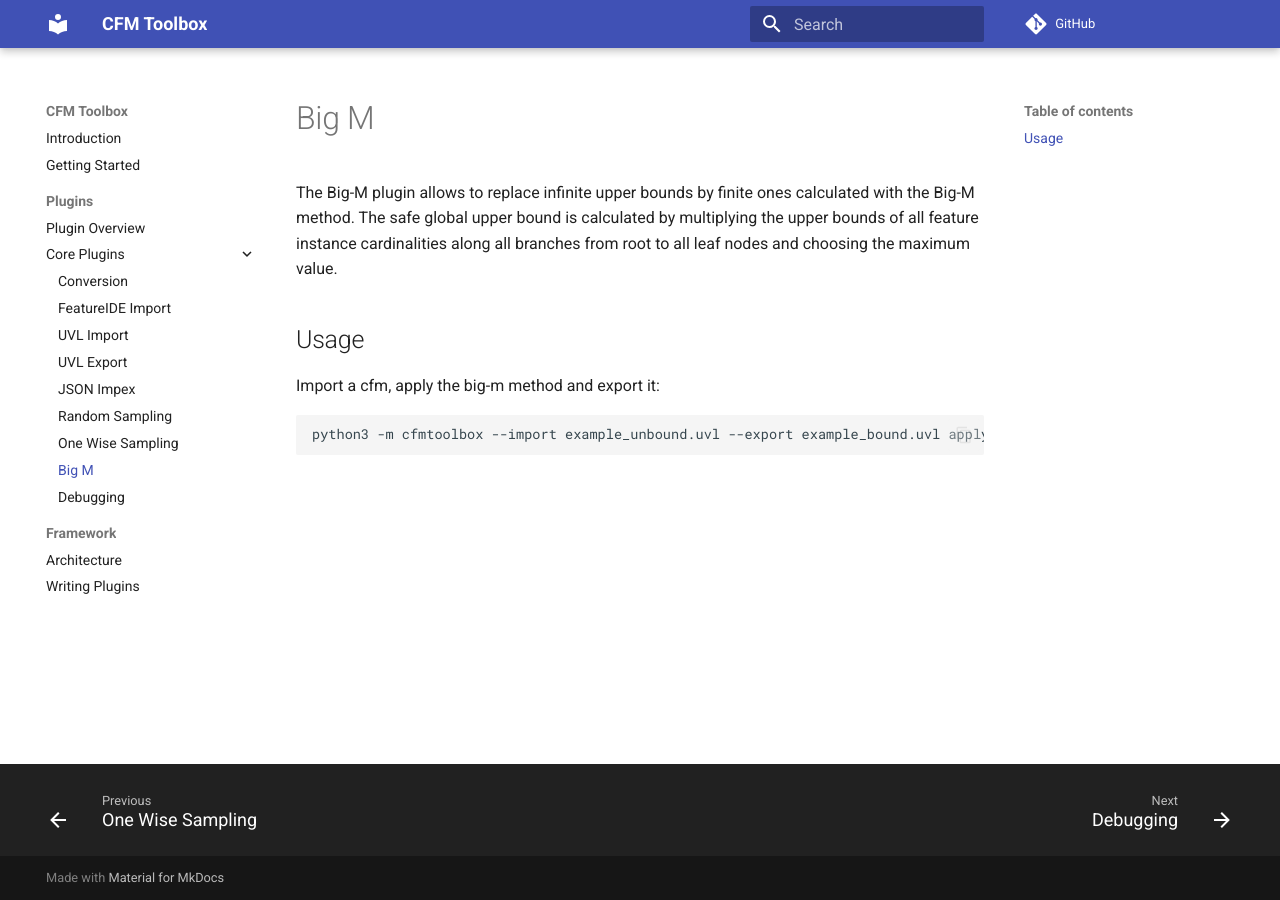
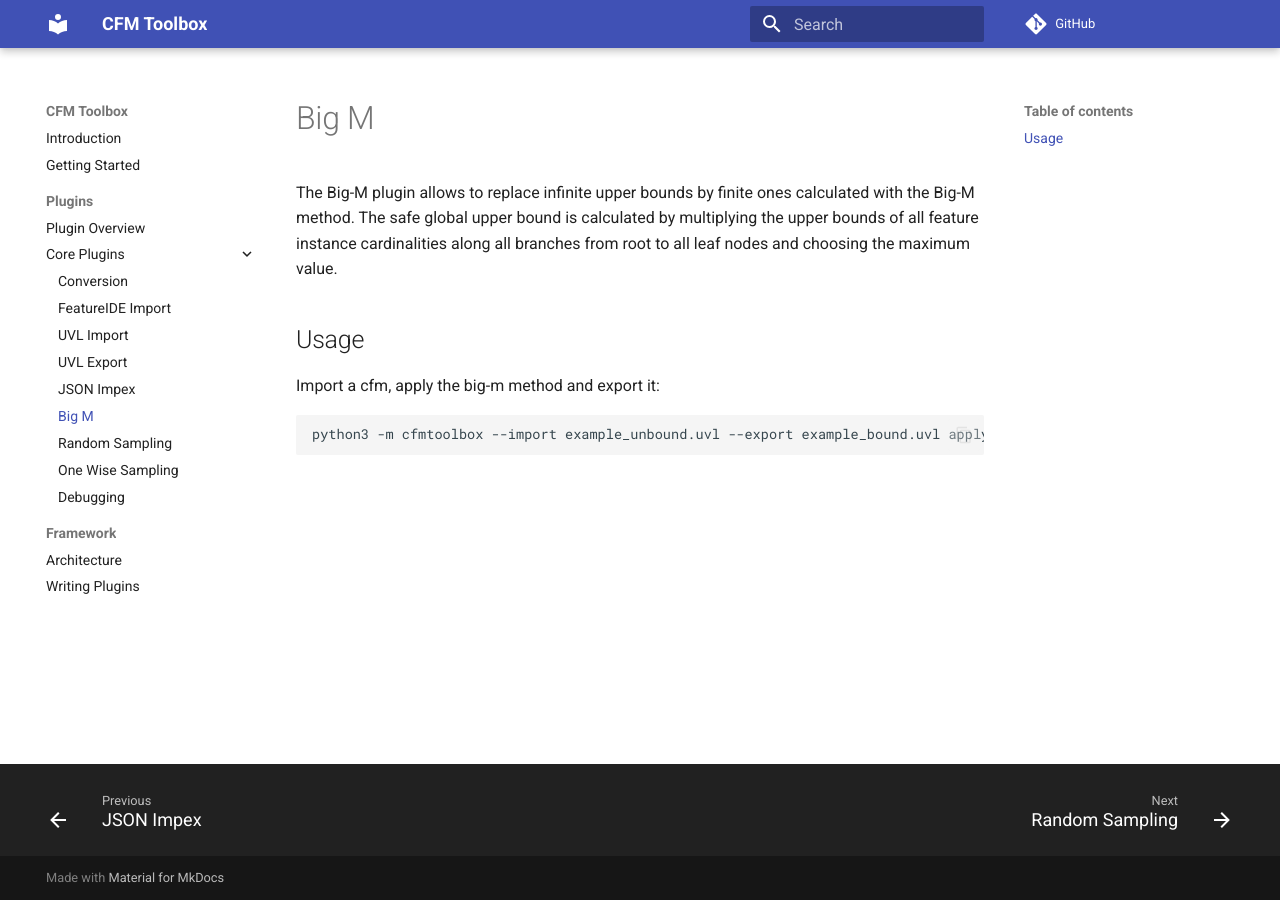
Before and after one commit to KIT-TVA/cfmtoolbox, an MkDocs documentation site: the page built from docs/plugins/big-m.md, in a window 1280 px wide. Built offline with MkDocs 1.6.1 and Material for MkDocs 9.7.7, drawn with Linux system fonts in a browser that asks for light colours; comment, search, counter and statistics services are not loaded; part of the change alters nothing that is shown.

```diff
--- a/mkdocs.yml
+++ b/mkdocs.yml
@@ -37,9 +37,9 @@ nav:
       - UVL Import: plugins/uvl-import.md
       - UVL Export: plugins/uvl-export.md
       - JSON Impex: plugins/json-impex.md
+      - Big M: plugins/big-m.md
       - Random Sampling: plugins/random-sampling.md
       - One Wise Sampling: plugins/one-wise-sampling.md
-      - Big M: plugins/big-m.md
       - Debugging: plugins/debugging.md
   - Framework:
     - Architecture: framework/index.md
```
